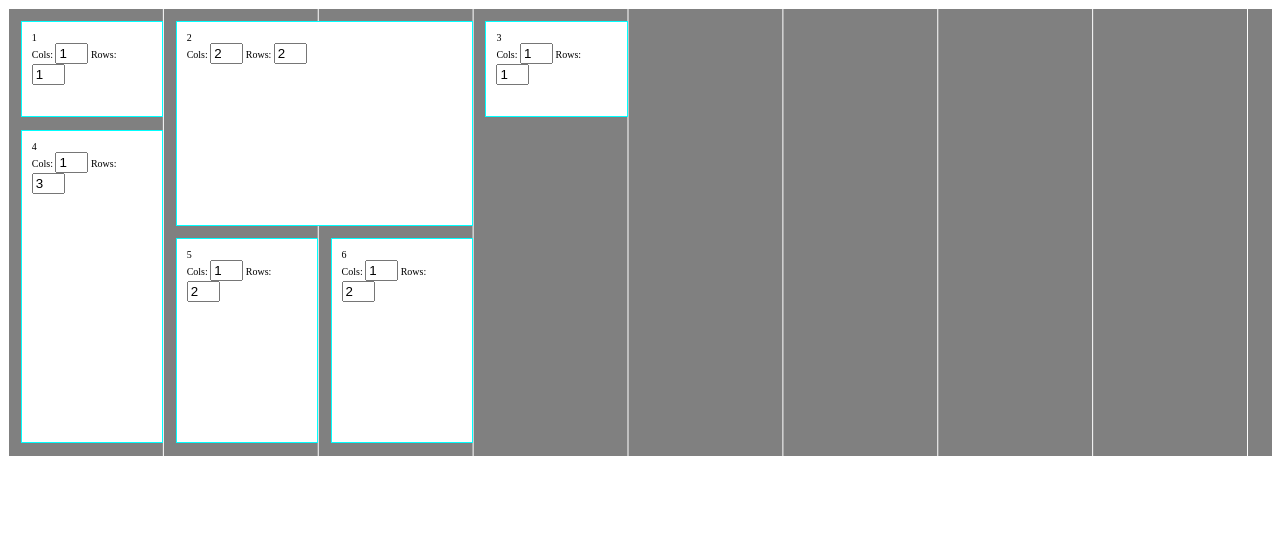
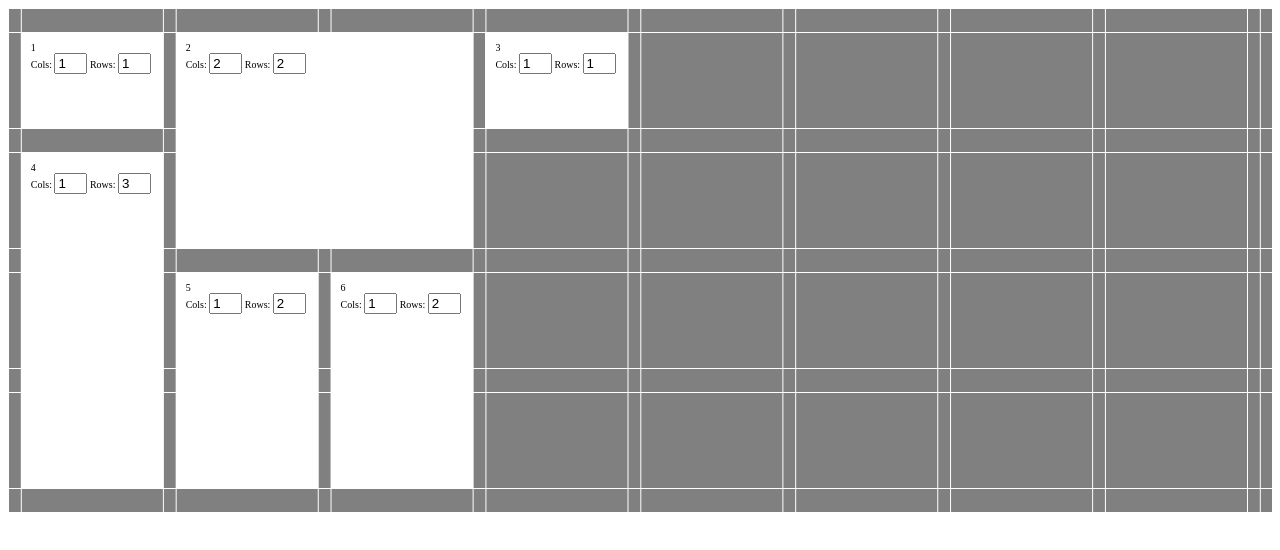
Before and after one commit to PushpikaWan/Angular-drag-drop-resize, an Angular app: page / in a window 1280 px wide. Shown: the top 550 px of the page. Built offline with nearby package versions, Linux system fonts and the light colour scheme.

Commit message:
double lines added

```diff
--- a/src/app/app.component.css
+++ b/src/app/app.component.css
@@ -1,11 +1,11 @@
 .grid {
   display: grid;
-  grid-gap: 1vw;
+  grid-gap: 3vh 1vw;
   height: 100%;
   width: 100%;
   box-sizing: border-box;
   max-width: 100vw;
-  padding: 1vw;
+  padding: 3vh 1vw;
 }
 
 .grid {
@@ -15,10 +15,11 @@
   border-color: #123dae;
   background-color:gray;
   background-image: linear-gradient(white 1px, transparent 1px),
-  /*linear-gradient(90deg, gray 1vw, transparent 1px),*/
+  linear-gradient(90deg, white 1px, transparent 1px),
+  linear-gradient(white 1px, transparent 1px),
   linear-gradient(90deg, white 1px, transparent 1px);
-  /*background-size:1vh,12.1vw, 12.1vw;*/
-  background-size:1vh,12.1vw;
+  background-size:12vh 15vh, 12.1vw, 12vh 15vh, 12.1vw;
+  background-position:0vh 0vh, 0vw 0vw, 3vh 3vh, 1vw 1vw;
 }
 
 .grid .item {
@@ -26,23 +27,11 @@
   padding: 10px;
   transition: background 500ms, outline 500ms;
   background-color: white;
-  border: aqua solid 1px;
   font-size: 10px;
 }
 .grid .item:hover{
   cursor: move;
 }
-
-/*.grid .item:nth-child(1)  {background-image: linear-gradient(45deg, #cbabfb 0%, #fb7ef6 60%);}*/
-/*.grid .item:nth-child(2)  { background-image: linear-gradient(45deg, #fb7ef6 0%, #cbabfb 60%); }*/
-/*.grid .item:nth-child(3)  { background-image: linear-gradient(45deg, #70c1fb 0%, #79ebe0 60%); }*/
-/*.grid .item:nth-child(4)  { background-image: linear-gradient(45deg, #79ebe0 0%, #70c1fb 60%); }*/
-/*.grid .item:nth-child(5) { background-image: linear-gradient(45deg, #cbabcb 0%, #fbabce 60%); }*/
-/*.grid .item:nth-child(6) { background-image: linear-gradient(45deg, #cbabfb 0%, #abcdde 60%); }*/
-/*.grid .item:nth-child(7) { background-image: linear-gradient(45deg, #aabbcc 0%, #bcbcad 60%); }*/
-/*.grid .item:nth-child(8) { background-image: linear-gradient(45deg, #bceff3 0%, #adada3 60%); }*/
-/*.grid .item:nth-child(9) { background-image: linear-gradient(45deg, #cbabfb 0%, #123dae 60%); }*/
-/*.grid .item:nth-child(10) { background-image: linear-gradient(45deg, #13fdad 0%, #fb1212 60%); }*/
 
 .number-spinner{
   width: 25px;
```
